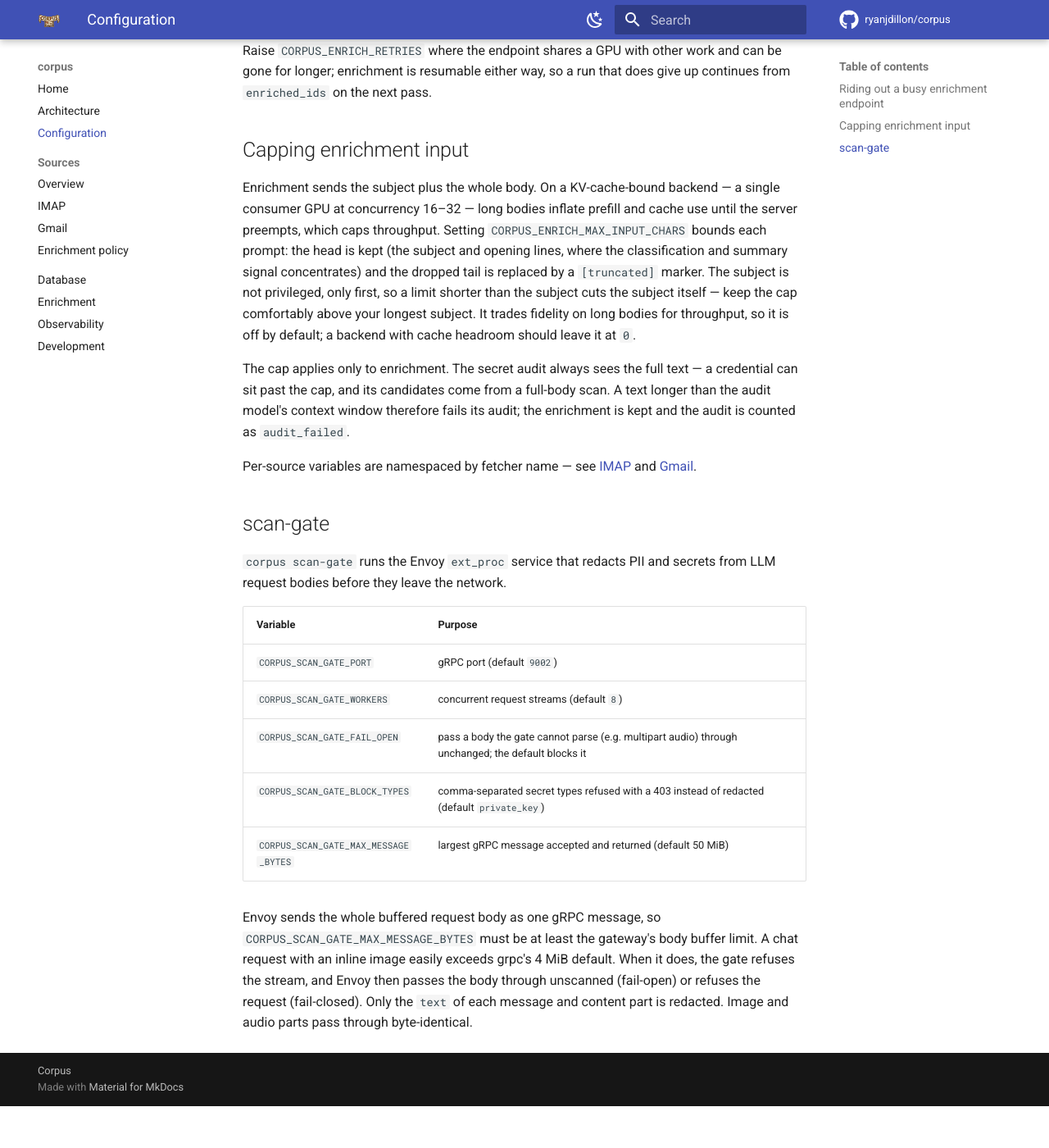
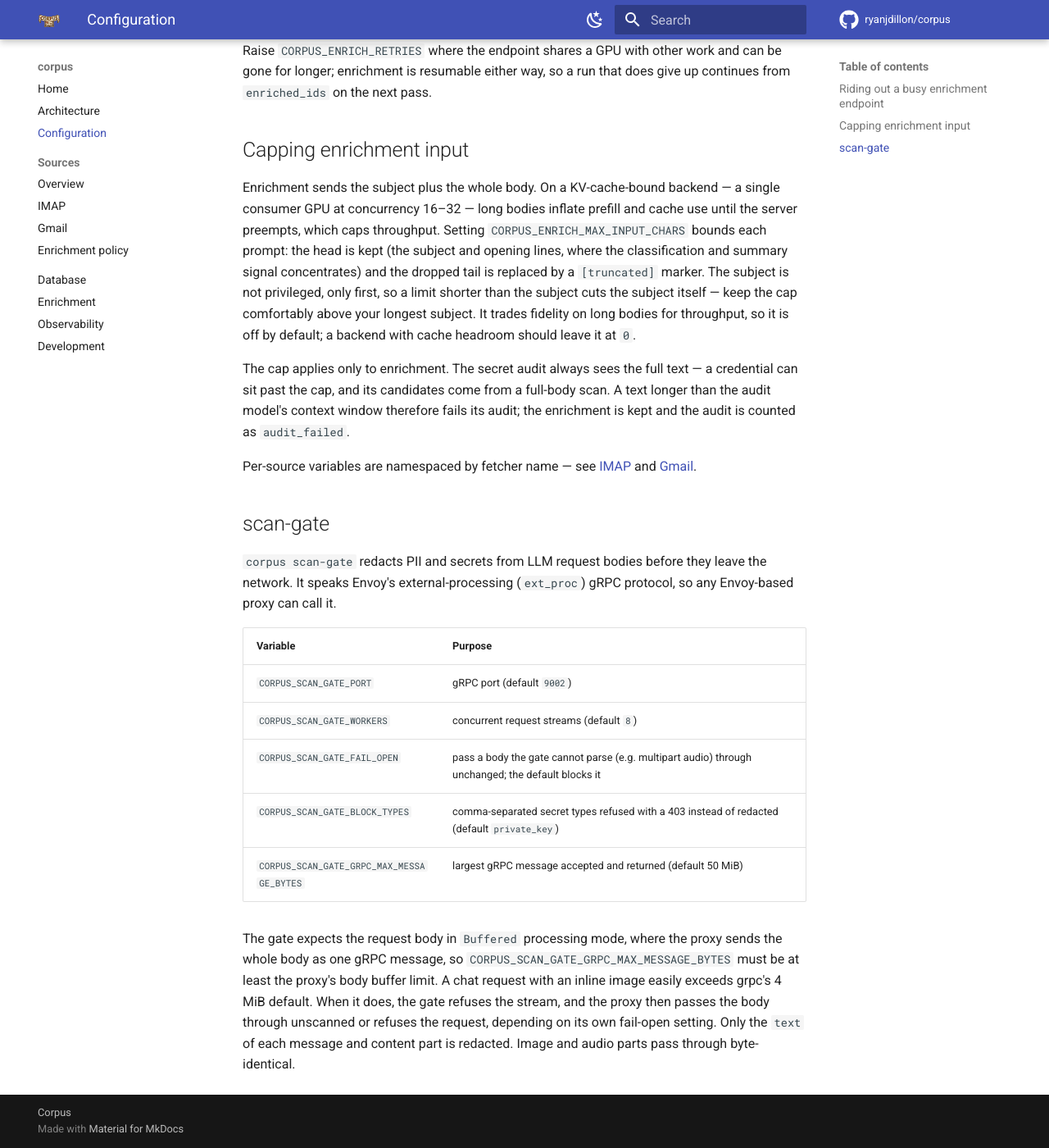
Before and after one commit to ryanjdillon/corpus, an MkDocs documentation site: the page built from docs/configuration.md, in a window 1280 px wide and 1400 px high, scrolled down 1307 px. Shown: the whole window at 82% size. Built offline with MkDocs 1.6.1 and Material for MkDocs 9.7.7, drawn with Linux system fonts in a browser that asks for light colours; comment, search, counter and statistics services are not loaded; before the commit the page ends 2656 px from its top, so only the background shows below that.

Commit message:
refactor(scan-gate): name the message limit as grpc transport config (DIL-586)
the setting is renamed to CORPUS_SCAN_GATE_GRPC_MAX_MESSAGE_BYTES, because the
limit belongs to the ext_proc gRPC transport and not to the redaction policy;
this keeps corpus agnostic to the gateway ahead of the adapter split (DIL-590).

the docs describe the proxy generically and state the Buffered-mode assumption.

```diff
--- a/docs/configuration.md
+++ b/docs/configuration.md
@@ -61,8 +61,9 @@ and [Gmail](fetchers/gmail.md).
 
 ## scan-gate
 
-`corpus scan-gate` runs the Envoy `ext_proc` service that redacts PII and secrets
-from LLM request bodies before they leave the network.
+`corpus scan-gate` redacts PII and secrets from LLM request bodies before they
+leave the network. It speaks Envoy's external-processing (`ext_proc`) gRPC
+protocol, so any Envoy-based proxy can call it.
 
 | Variable | Purpose |
 |---|---|
@@ -70,12 +71,13 @@ from LLM request bodies before they leave the network.
 | `CORPUS_SCAN_GATE_WORKERS` | concurrent request streams (default `8`) |
 | `CORPUS_SCAN_GATE_FAIL_OPEN` | pass a body the gate cannot parse (e.g. multipart audio) through unchanged; the default blocks it |
 | `CORPUS_SCAN_GATE_BLOCK_TYPES` | comma-separated secret types refused with a 403 instead of redacted (default `private_key`) |
-| `CORPUS_SCAN_GATE_MAX_MESSAGE_BYTES` | largest gRPC message accepted and returned (default 50 MiB) |
+| `CORPUS_SCAN_GATE_GRPC_MAX_MESSAGE_BYTES` | largest gRPC message accepted and returned (default 50 MiB) |
 
-Envoy sends the whole buffered request body as one gRPC message, so
-`CORPUS_SCAN_GATE_MAX_MESSAGE_BYTES` must be at least the gateway's body buffer
+The gate expects the request body in `Buffered` processing mode, where the proxy
+sends the whole body as one gRPC message, so
+`CORPUS_SCAN_GATE_GRPC_MAX_MESSAGE_BYTES` must be at least the proxy's body buffer
 limit. A chat request with an inline image easily exceeds grpc's 4 MiB default.
-When it does, the gate refuses the stream, and Envoy then passes the body through
-unscanned (fail-open) or refuses the request (fail-closed). Only the `text` of
+When it does, the gate refuses the stream, and the proxy then passes the body
+through unscanned or refuses the request, depending on its own fail-open setting. Only the `text` of
 each message and content part is redacted. Image and audio parts pass through
 byte-identical.
```
Also changed, not shown: 3 other files.
